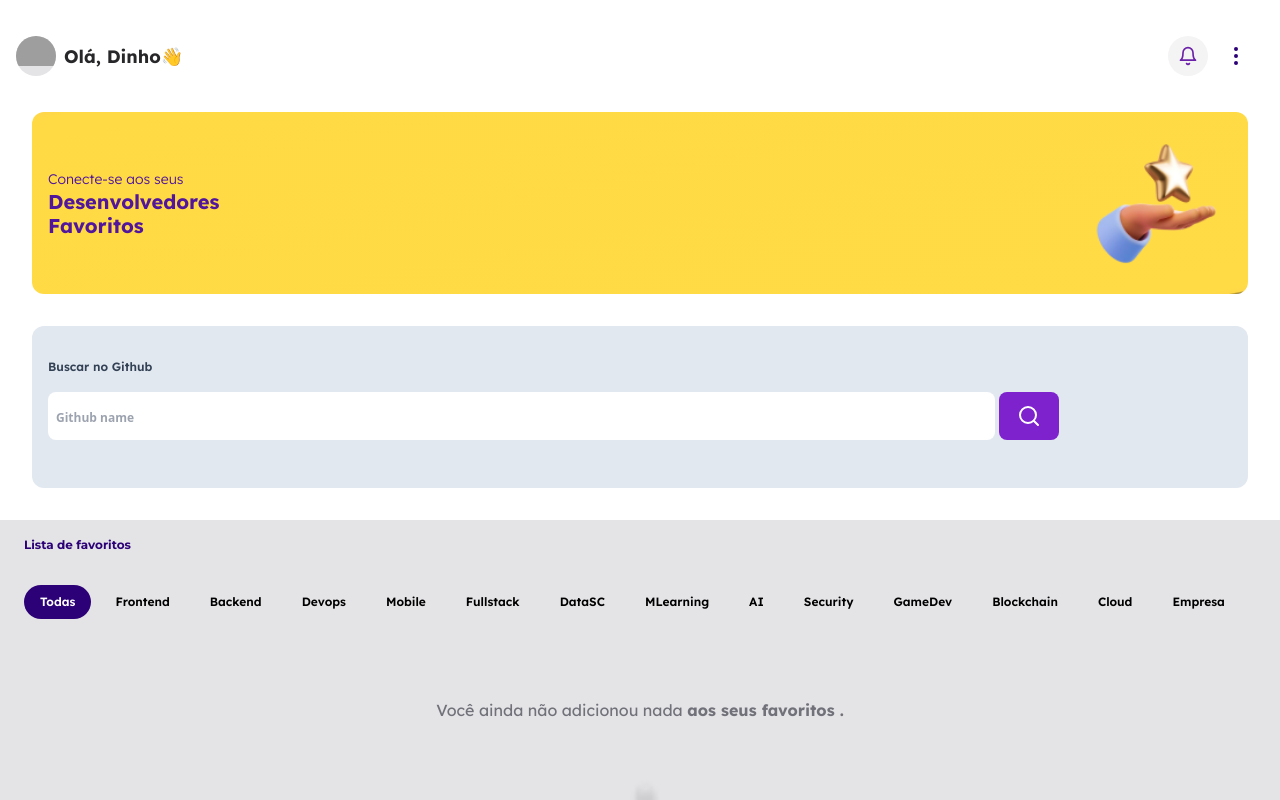
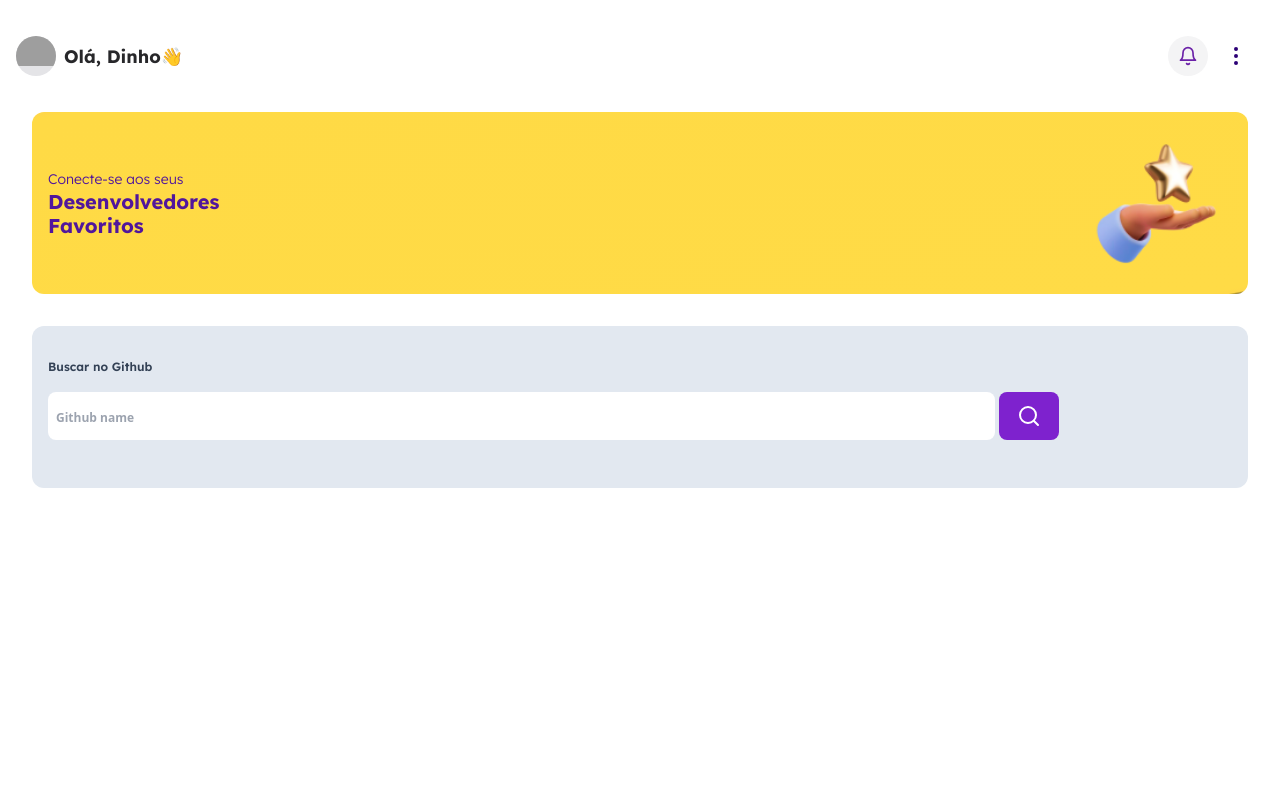
Before and after one commit to dinhoSilwa/StarHub-connect, a React (Vite) app: page / in a window 1280 px wide. Shown: the top 800 px of the page. Built offline with nearby package versions, Linux system fonts and the light colour scheme; grey boxes are pictures that could not be loaded.

Commit message:
FIX : remove favorite path name

```diff
--- a/src/components/Home.tsx
+++ b/src/components/Home.tsx
@@ -1,6 +1,5 @@
 import { BannerSection } from "../components/Banner/Banner";
 import { Header } from "./Header";
-import  FavoriteList from "../components/Favoritelist/FavoriteListComp";
 import { SearchUser } from "../components/Search/SearchUser";
 
 export const HomePage = () => {
@@ -10,7 +9,7 @@ export const HomePage = () => {
         <Header />
         <BannerSection />
         <SearchUser />
-        <FavoriteList />
+        {/* <FavoriteList /> */}
 
 
       </main>
```
